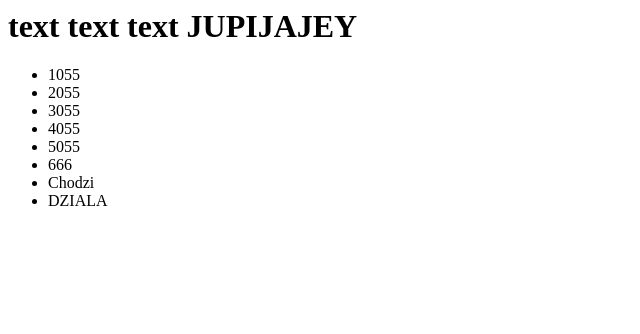
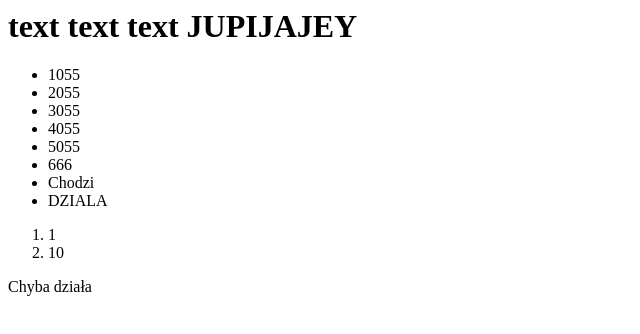
Before and after one commit to emilszymecki/deploy-test, a plain HTML site: page index.html in a window 1280 px wide. Shown: the whole page, without its empty margins (0-640 px from the left). Drawn offline with Linux system fonts and the light colour scheme.

Commit message:
Poniedzialek

```diff
--- a/index.html
+++ b/index.html
@@ -10,3 +10,10 @@
 	<li>Chodzi</li>
 	<li>DZIALA</li>
 </ul>
+
+<ol>
+	<li>1</li>
+	<li>10</li>
+</ol>
+
+<p>Chyba działa</p>
```
